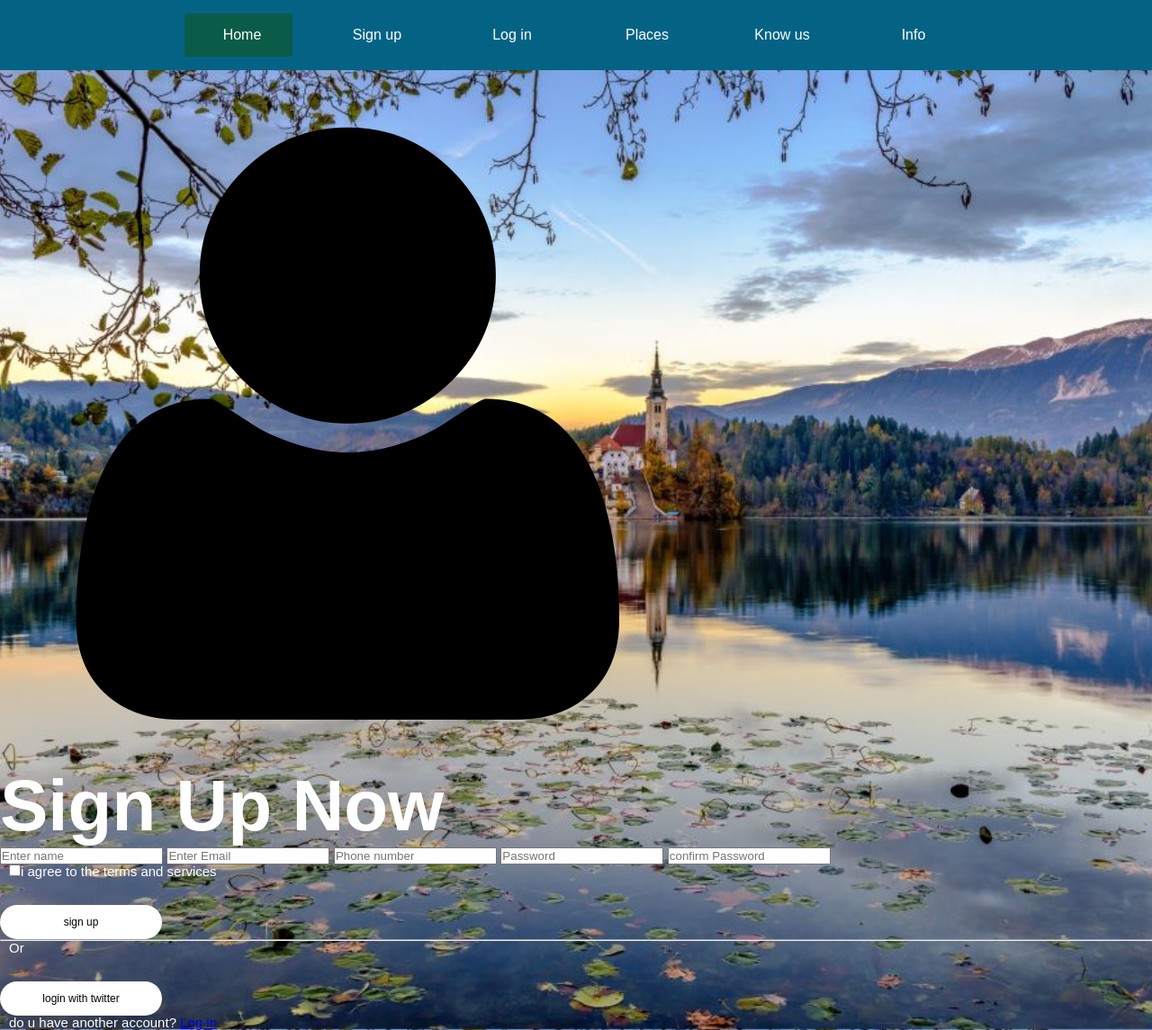
After one commit to HazratAliii/CSE-299-Project, a Django app: page /user/guide_signup/ in a window 1280 px wide. The commit adds this page. Shown: the whole page at 90% size. Run offline with Django 3.2, Linux system fonts and the light colour scheme.

Commit message:
Added tourist db updated some design :white_sign_mark:

```diff
--- a/app1/static/app1/Mainpage.css
+++ b/app1/static/app1/Mainpage.css
@@ -1,3 +1,4 @@
+
 *{
     padding: 0;
     margin: 0;
--- a/app1/static/app1/login.css
+++ b/app1/static/app1/login.css
@@ -6,7 +6,7 @@ body
     margin: 0;
     padding: 0;
     font-family: sans-serif;
-    background-image: url('images/login.jpg');
+    background-image: url('images/login.jpg') ;
     background-size: cover;
 
 
--- a/app1/templates/app1/base.html
+++ b/app1/templates/app1/base.html
@@ -1,43 +1,65 @@
 {% load static %}
-<!DO CTYPE html>
+<!DOCTYPE html>
 <html lang="en">
 <head>
   <meta charset="UTF-8">
   <meta http-equiv="X-UA-Compatible" content="IE=edge">
   <meta name="viewport" content="width=device-width, initial-scale=1.0">
-    <link rel="stylesheet" href="https://maxcdn.bootstrapcdn.com/bootstrap/4.0.0/css/bootstrap.min.css" integrity="sha384-Gn5384xqQ1aoWXA+058RXPxPg6fy4IWvTNh0E263XmFcJlSAwiGgFAW/dAiS6JXm" crossorigin="anonymous">
-    <link rel="stylesheet" href="{% static 'app1/bStyle.css' %}">
+  <link rel="stylesheet" href="{% static 'app1/Mainpage.css' %}">
   <title>Document</title>
 </head>
 <body>
-    <nav class="navbar navbar-expand-lg navbar-light bg-light">
-        <div class="container-fluid">
-          <a class="navbar-brand" href="#">Logo</a>
-          <button class="navbar-toggler" type="button" data-bs-toggle="collapse" data-bs-target="#navbarNav" aria-controls="navbarNav" aria-expanded="false" aria-label="Toggle navigation">
-            <span class="navbar-toggler-icon"></span>
-          </button>
-          <div class="collapse navbar-collapse" id="navbarNav">
-            <ul class="navbar-nav">
-              <li class="nav-item">
-                <a class="nav-link active" aria-current="page" href="{% url 'app1-home' %}">Home</a>
+<div class="menu-bar">
+    <ul>
+       <li class="active"><a href = "{% url 'app1-home' %}"><i class="fas fa-home"></i>Home</a>
+       <!-- <div class="sub-menu-1">
+            <ul>
+                <li><a href=""><i class="fas fa-search-plus"></i>Search</a></li>
+                <li><a href=""><i class="fas fa-money-check-alt"></i>Offers</a></li>
+                <li><a href=""><i class="fas fa-bookmark"></i>Bookings</a></li>
+            </ul>
+        </div> -->
        </li>
-              <li class="nav-item">
-                <a class="nav-link" href="{% url 'user-register' %}">Register</a>
-              </li>
-              <li class="nav-item">
-                <a class="nav-link" href="#">Log In</a>
-              </li>
-              <li class="nav-item">
-                <a class="nav-link" href="#" >Admin</a>
-              </li>
+        <li ><a href="%"><i class="fas fa-user-plus"></i>Sign up</a>
+            <div class="sub-menu-1">
+                <ul>
+                    <li><a href="{% url 'user-tourist_signup' %}"><i class="fas fa-search-plus"></i>Tourist</a></li>
+                    <li><a href="{% url 'user-guide_signup' %}"><i class="fas fa-money-check-alt"></i>Guide</a></li>
+                    <!-- <li><a href=""><i class="fas fa-bookmark"></i>Bookings</a></li> -->
                 </ul>
             </div>
+        </li>
+
+        <li><a href="{% url 'user-login' %}"><i class="fas fa-sign-in-alt"></i>Log in</a>
+            <div class="sub-menu-1">
+            <ul>
+                <li><a href="{% url 'user-tourist_login' %}"><i class="fas fa-search-plus"></i>Tourist</a></li>
+                <li><a href="{% url 'user-guide_login' %}"><i class="fas fa-money-check-alt"></i>Guide</a></li>
+                <!-- <li><a href=""><i class="fas fa-bookmark"></i>Bookings</a></li> -->
+            </ul>
         </div>
-      </nav>
-      {% block content %}{% endblock %}
-      <script src="https://code.jquery.com/jquery-3.2.1.slim.min.js" integrity="sha384-KJ3o2DKtIkvYIK3UENzmM7KCkRr/rE9/Qpg6aAZGJwFDMVNA/GpGFF93hXpG5KkN" crossorigin="anonymous"></script>
-    <script src="https://cdnjs.cloudflare.com/ajax/libs/popper.js/1.12.9/umd/popper.min.js" integrity="sha384-ApNbgh9B+Y1QKtv3Rn7W3mgPxhU9K/ScQsAP7hUibX39j7fakFPskvXusvfa0b4Q" crossorigin="anonymous"></script>
-    <script src="https://maxcdn.bootstrapcdn.com/bootstrap/4.0.0/js/bootstrap.min.js" integrity="sha384-JZR6Spejh4U02d8jOt6vLEHfe/JQGiRRSQQxSfFWpi1MquVdAyjUar5+76PVCmYl" crossorigin="anonymous"></script>
+        </li>
+        <li><a><i class="fas fa-location-arrow"></i>Places</a></li>
+        <li><a><i class="fas fa-book"></i>Know us</a>
+        <div class="sub-menu-1">
+            <!-- <ul>
+                <li><a href=""><i class="fas fa-phone"></i>Contact</a></li>
+                <li><a href=""><i class="fas fa-mobile"></i>Mobile app</a></li>
+                <li><a href=""><i class="fas fa-bullseye"></i>Objective</a></li>
+            </ul> -->
+        </div>
+        </li>
+        <li><a><i class="far fa-question-circle"></i>Info</a>
+        </div>
+        </li>
+
+    </ul>
+
+    </div>
+
+    {% block content %}
+
+    {% endblock content %}
 
 </body>
 </html>
--- a/user/admin.py
+++ b/user/admin.py
@@ -1,5 +1,6 @@
 from django.contrib import admin
-from .models import Guides, Hotels
+from .models import Guides, Hotels, Tourists
 # Register your models here.
 admin.site.register(Guides)
 admin.site.register(Hotels)
+admin.site.register(Tourists)
--- /dev/null
+++ b/user/templates/user/guideLogin.html
@@ -0,0 +1 @@
+{% extends "user/login.html" %}
--- /dev/null
+++ b/user/templates/user/guideSign.html
@@ -0,0 +1,2 @@
+{% extends "app1/base.html" %}
+{% extends 'user/register.html' %}
--- a/user/templates/user/hotelP.html
+++ b/user/templates/user/hotelP.html
@@ -28,9 +28,9 @@
     <div class="box bg-light">
       <i class="fas fa-id-badge"></i>
         <h3>About Us</h3>
-        <p><i class="fas fa-phone"></i>Contact no : {{info.phone}}</p>
-        <p><i class="fas fa-location-arrow"></i>Location : {{info.location}} </p>
-        <p><i class="fas fa-envelope-square"></i>Email   : {{info.email}} </p>
+        <p><i class="fas fa-phone"></i>Contact no : </p>
+        <p><i class="fas fa-location-arrow"></i>Location : </p>
+        <p><i class="fas fa-envelope-square"></i>Email   : </p>
 
     </div>
     <div class="box bg-primary">
--- /dev/null
+++ b/user/templates/user/touristLogin.html
@@ -0,0 +1 @@
+{% extends "user/login.html" %}
--- /dev/null
+++ b/user/templates/user/touristSign.html
@@ -0,0 +1,27 @@
+{% extends "app1/base.html" %}
+{% load static %}
+{% block content %}
+<link rel="stylesheet" href="{% static 'app1/register.css' %}">
+<div class="sign-up-form">
+    <img src ="{% static 'app1/images/user icon.png' %}">
+     <h1>Sign Up Now</h1>
+     <form action= "{% url 'tourist-register-sub' %}" method="POST">
+         {% csrf_token %}
+         <input type="text" class="input-box" name = "name" placeholder="Enter name">
+         <input type="email" class="input-box" name = "email" placeholder="Enter Email">
+         <input type="text" class="input-box" name = "phone" placeholder="Phone number">
+         <input type="password" class="input-box" name = "password" placeholder="Password">
+         <input type="password" class="input-box" name = "password2" placeholder="confirm Password">
+         <p><span> <input type="checkbox"></span>i agree to the terms and services</p>
+         <button type="submit" class="signup-btn">sign up</button>
+         <!-- <button type="submit"> login</button> -->
+         <hr>
+         <p class="or">Or
+         </p>
+         <button type="button" class="login-btn">login with twitter</button>
+         <p>do u have another account? <a href="{url 'app1-home'}">Log in</a></p>
+
+     </form>
+
+  </div>
+{% endblock content %}
--- a/user/urls.py
+++ b/user/urls.py
@@ -2,9 +2,11 @@ from django.urls import path
 from . import views
 
 urlpatterns = [
+
     path("", views.tregister, name="user-register"),
     path("profile/", views.profile, name="user-profile"),
     path("register/", views.register_sub, name="register-sub"),
+    path("tourist_register_sub/", views.tourist_register_sub, name="tourist-register-sub"),
     path("login/", views.login, name="user-login"),
     path("login_sub/", views.login_sub, name="user-login_sub"),
     path("hotels/", views.hotels, name="user-hotels"),
@@ -12,4 +14,16 @@ urlpatterns = [
     path("hotel_page/", views.hotel_page, name="user-hotel_page"),
     path("about_us/", views.about_us, name="user-about_us"),
     path("hotel_list/", views.hotel_list, name="user-hotel_list"),
+    path("tourist_login/", views.tourist_login, name="user-tourist_login"),
+    path("guide_login/", views.guide_login, name="user-guide_login"),
+    path("tourist_signup/", views.tourist_signup, name="user-tourist_signup"),
+    path("guide_signup/", views.guide_signup, name="user-guide_signup"),
+    path("rangamati/", views.rangamati, name="user-rangamati"),
+    path("kuakata/", views.kuakata, name="user-kuakata"),
+    path("sundarban/", views.sundarban, name="user-sundarban"),
+    path("coxsbazar/", views.coxsbazar, name="user-coxsbazar"),
+    path("rangamati_sub/", views.rangamati_sub, name="user-rangamati_sub"),
+    path("kuakata_sub/", views.kuakata_sub, name="user-kuakata_sub"),
+    path("sundarban_sub/", views.sundarban_sub, name="user-sundarban_sub"),
+    path("coxsbazar_sub/", views.coxsbazar_sub, name="user-coxsbazar_sub"),
 ]
--- a/user/views.py
+++ b/user/views.py
@@ -3,7 +3,7 @@ from django.contrib import messages
 from django.contrib.auth.forms import UserCreationForm
 from django.http import HttpResponse
 from .forms import tourist_DB
-from .models import Guides, Hotels
+from .models import Guides, Hotels, Tourists
 # Create your views here.
 def tregister(request):
     # if request.method == 'POST':
@@ -60,8 +60,8 @@ def hotel_info_sub(request):
     return render(request, 'app1/home.html')
 
 def hotel_page(request):
-    data = Hotels.objects.get(name = 'Hotel 1')
-    return render(request, 'user/hotelP.html', {'info' : data})
+    # data = Hotels.objects.get(name = 'Hotel 1')
+    return render(request, 'user/hotelP.html', )
 
 def about_us(request):
     data = Hotels.objects.get(big_city_name = 'Rangamati')
@@ -70,3 +70,61 @@ def about_us(request):
 def hotel_list(request):
     hotels = Hotels.objects.all()
     return render(request, 'user/hotel_list.html', {'hotel' : hotels})
+
+def tourist_login(request):
+    return render(request, 'user/touristLogin.html')
+
+def guide_login(request):
+    return render(request, 'user/guideLogin.html')
+
+def guide_signup(request):
+    return render(request, 'user/touristSign.html')
+
+def tourist_signup(request):
+    return render(request, 'user/touristSign.html')
+
+def tourist_register_sub(request):
+    name = request.POST['name']
+    email = request.POST['email']
+    phone = request.POST['phone']
+    password = request.POST['password']
+    password2 = request.POST['password2']
+    tourist = Tourists(name = name, email = email, phone = phone, password = password, password2 = password2)
+    tourist.save()
+    return render(request, 'app1/home.html', {})
+
+def rangamati(request):
+    data = Hotels.objects.all()
+    return render(request, 'user/rangamati.html', {'hotel' : data})
+
+def sundarban(request):
+    data = Hotels.objects.all()
+    return render(request, 'user/Sundarban.html', {'hotel' : data})
+
+def coxsbazar(request):
+    data = Hotels.objects.all()
+    return render(request, "user/coxsbazar.html", {'hotel' : data})
+
+def kuakata(request):
+    data = Hotels.objects.all()
+    return render(request, 'user/Kuakata.html', {'hotel' : data})
+
+def rangamati_sub(request):
+    data = Hotels.objects.all()
+    return render(request, 'user/hotelP.html', {'info' : data})
+
+def rangamati_sub(request):
+    data = Hotels.objects.all()
+    return render(request, 'user/hotelP.html', {'info' : data})
+
+def sundarban_sub(request):
+    data = Hotels.objects.all()
+    return render(request, 'user/hotelP.html', {'info' : data})
+
+def kuakata_sub(request):
+    data = Hotels.objects.all()
+    return render(request, 'user/hotelP.html', {'info' : data})
+
+def coxsbazar_sub(request):
+    data = Hotels.objects.all()
+    return render(request, 'user/hotelP.html', {'info' : data})
```
Also changed, not shown: app1/templates/app1/home.html (+8 -63 lines), user/models.py (+10 -0 lines), user/templates/user/Kuakata.html (added, +7 -0 lines), user/templates/user/Sundarban.html (added, +7 -0 lines), user/templates/user/coxsbazar.html (added, +9 -0 lines), user/templates/user/rangamati.html (added, +7 -0 lines), db.sqlite3, user/migrations/0002_tourists.py (added). Lines whose indentation alone changed are shown as unchanged.
